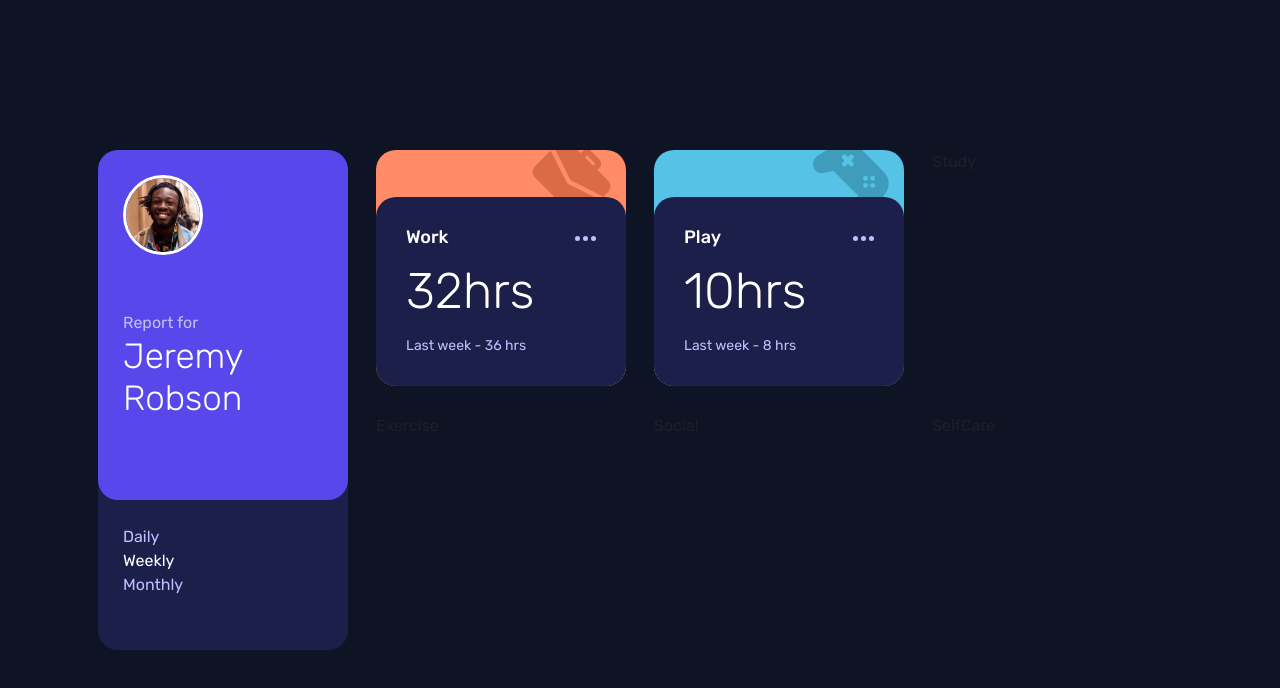
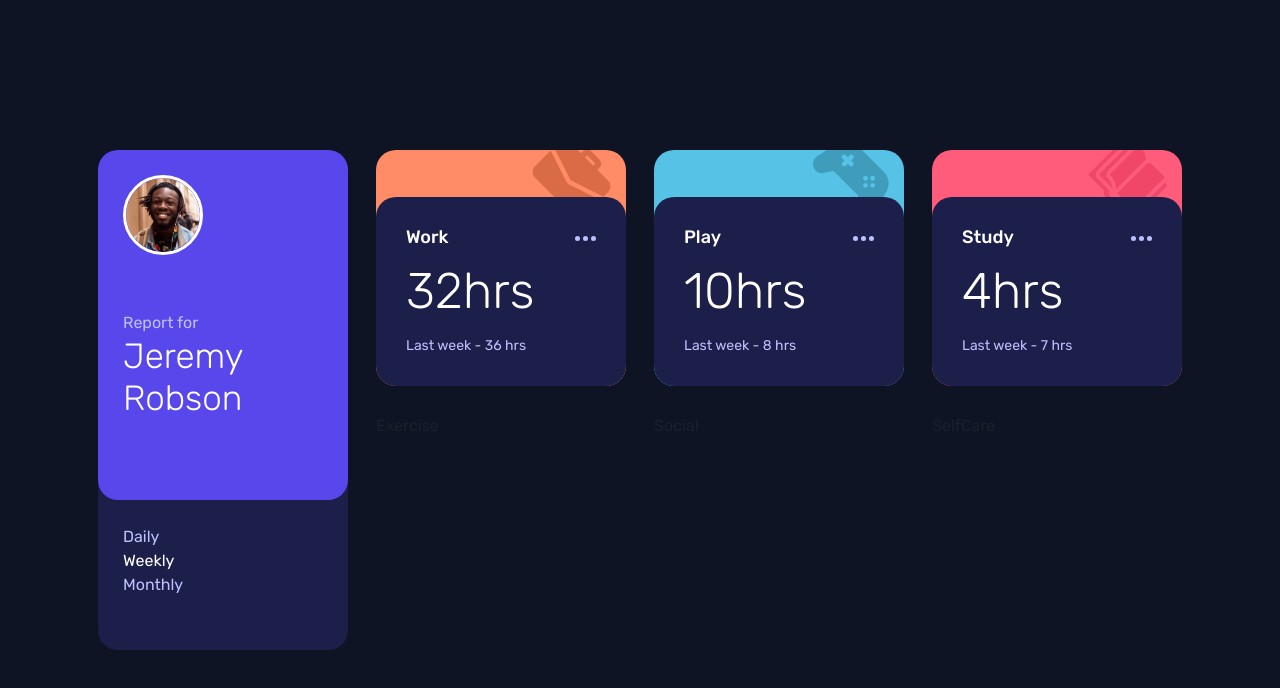
Before and after one commit to a-zajonc/time-tracking-dashboard, a React (Create React App) app: page / in a window 1280 px wide. Shown: the top 688 px of the page. Built offline with nearby package versions, Linux system fonts and the light colour scheme.

Commit message:
Add Activity Box of Study

```diff
--- a/src/components/Study/index.js
+++ b/src/components/Study/index.js
@@ -1,5 +1,14 @@
-import { GridItem } from "@chakra-ui/react";
+import { ActivityBox } from "../ActivityBox";
+import icon from "./icon-study.svg";
 
 export function Study() {
-  return <GridItem colSpan={1}>Study</GridItem>;
+  return (
+    <ActivityBox
+      backgroundColor="#FF5C7C"
+      icon={icon}
+      activityName="Study"
+      hoursNumber="4hrs"
+      hoursNumberLastWeek="Last week - 7 hrs"
+    />
+  );
 }
```
Also changed, not shown: src/components/Study/icon-study.svg (added).
